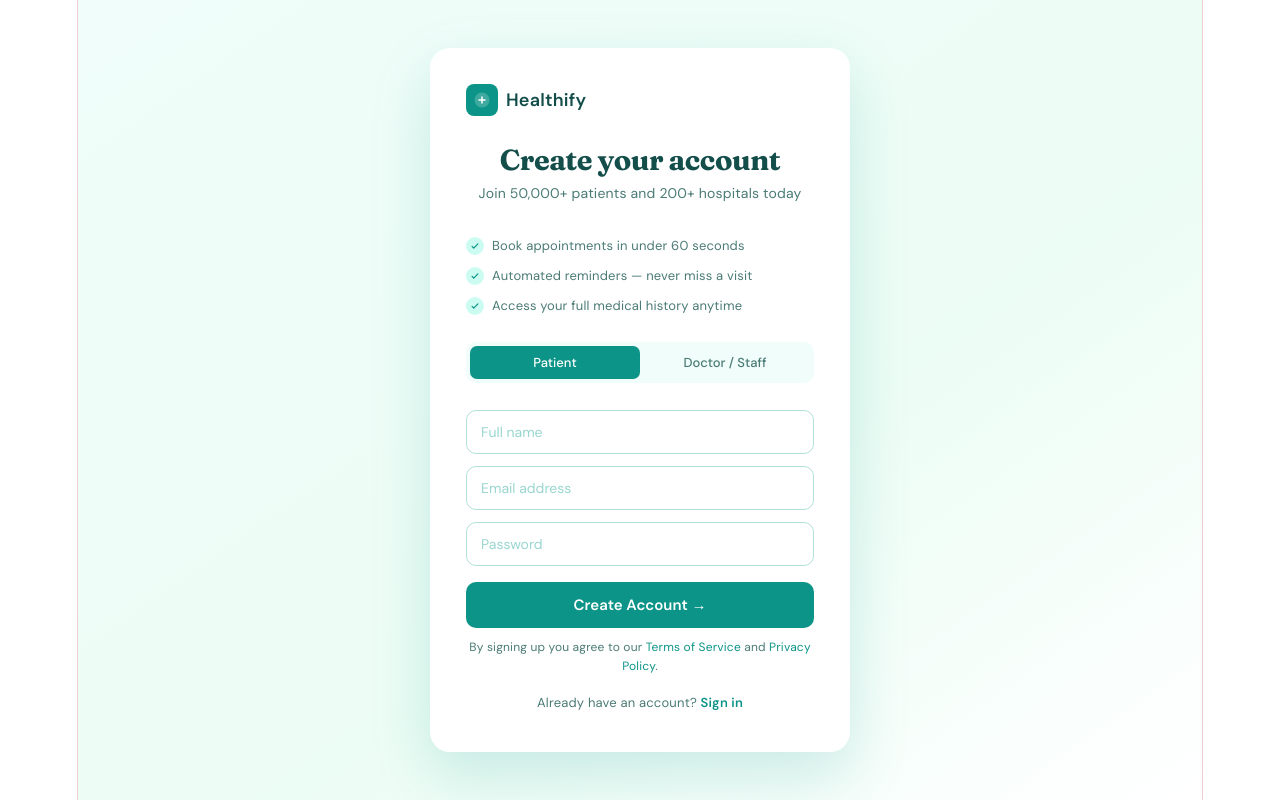
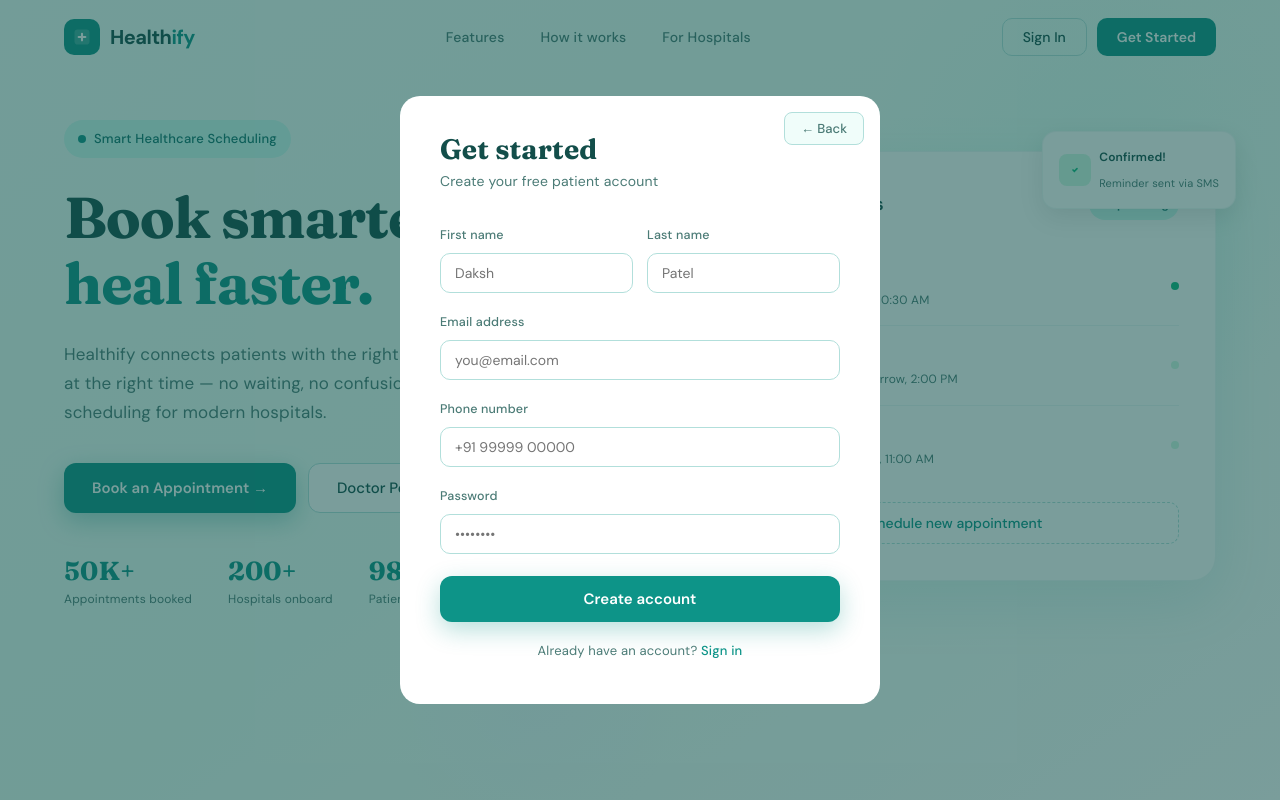
Before and after one commit to dwitipatell/Healthify, a React (Vite) app: page / in a window 1280 px wide. Both pictures are taken after a click on the button "Get Started". Shown: the top 800 px of the page. Built offline with nearby package versions, Linux system fonts and the light colour scheme.

Commit message:
Kuch to kiya hai guys dekhlo!

```diff
--- a/package.json
+++ b/package.json
@@ -10,6 +10,7 @@
     "preview": "vite preview"
   },
   "dependencies": {
+    "@supabase/supabase-js": "^2.101.1",
     "lucide-react": "^1.7.0",
     "react": "^19.2.4",
     "react-dom": "^19.2.4",
@@ -24,6 +25,6 @@
     "eslint-plugin-react-hooks": "^7.0.1",
     "eslint-plugin-react-refresh": "^0.5.2",
     "globals": "^17.4.0",
-    "vite": "^8.0.1"
+    "vite": "^8.0.3"
   }
 }
--- a/src/index.css
+++ b/src/index.css
@@ -8,8 +8,7 @@
   --accent-bg: rgba(170, 59, 255, 0.1);
   --accent-border: rgba(170, 59, 255, 0.5);
   --social-bg: rgba(244, 243, 236, 0.5);
-  --shadow:
-    rgba(0, 0, 0, 0.1) 0 10px 15px -3px, rgba(0, 0, 0, 0.05) 0 4px 6px -2px;
+  --shadow: rgba(0, 0, 0, 0.1) 0 10px 15px -3px, rgba(0, 0, 0, 0.05) 0 4px 6px -2px;
 
   --sans: system-ui, 'Segoe UI', Roboto, sans-serif;
   --heading: system-ui, 'Segoe UI', Roboto, sans-serif;
@@ -24,88 +23,41 @@
   text-rendering: optimizeLegibility;
   -webkit-font-smoothing: antialiased;
   -moz-osx-font-smoothing: grayscale;
-
-  @media (max-width: 1024px) {
-    font-size: 16px;
-  }
 }
 
-@media (prefers-color-scheme: dark) {
-  :root {
-    --text: #9ca3af;
-    --text-h: #f3f4f6;
-    --bg: #16171d;
-    --border: #2e303a;
-    --code-bg: #1f2028;
-    --accent: #c084fc;
-    --accent-bg: rgba(192, 132, 252, 0.15);
-    --accent-border: rgba(192, 132, 252, 0.5);
-    --social-bg: rgba(47, 48, 58, 0.5);
-    --shadow:
-      rgba(0, 0, 0, 0.4) 0 10px 15px -3px, rgba(0, 0, 0, 0.25) 0 4px 6px -2px;
-  }
-
-  #social .button-icon {
-    filter: invert(1) brightness(2);
-  }
+* {
+  margin: 0;
+  padding: 0;
+  box-sizing: border-box;
 }
 
 body {
   margin: 0;
+  width: 100%;
 }
 
 #root {
-  width: 1126px;
-  max-width: 100%;
-  margin: 0 auto;
-  text-align: center;
-  border-inline: 1px solid var(--border);
-  min-height: 100svh;
+  width: 100%;
+  min-height: 100vh;
   display: flex;
   flex-direction: column;
-  box-sizing: border-box;
 }
 
-h1,
-h2 {
+h1, h2 {
   font-family: var(--heading);
   font-weight: 500;
   color: var(--text-h);
 }
 
-h1 {
-  font-size: 56px;
-  letter-spacing: -1.68px;
-  margin: 32px 0;
-  @media (max-width: 1024px) {
-    font-size: 36px;
-    margin: 20px 0;
-  }
-}
-h2 {
-  font-size: 24px;
-  line-height: 118%;
-  letter-spacing: -0.24px;
-  margin: 0 0 8px;
-  @media (max-width: 1024px) {
-    font-size: 20px;
-  }
-}
 p {
   margin: 0;
 }
 
-code,
-.counter {
+code {
   font-family: var(--mono);
-  display: inline-flex;
-  border-radius: 4px;
-  color: var(--text-h);
-}
-
-code {
   font-size: 15px;
   line-height: 135%;
   padding: 4px 8px;
   background: var(--code-bg);
+  border-radius: 4px;
 }
--- a/src/pages/landingpage.jsx
+++ b/src/pages/landingpage.jsx
@@ -1,8 +1,47 @@
 import { useState } from "react";
 import Navbar from "./navbar";
-import "../styles/Global.css";
+import "../styles/global.css";
 import "../styles/landingPage.css";
 
+/* ── Get Started Modal ── */
+function GetStartedModal({ onClose, onLogin }) {
+  return (
+    <div className="modal-overlay">
+      <div className="modal">
+        <button className="modal-back" onClick={onClose}>← Back</button>
+        <div className="modal-title">Get started</div>
+        <div className="modal-sub">Create your free patient account</div>
+        <div className="modal-form-row">
+          <div className="modal-form-group">
+            <label className="modal-label">First name</label>
+            <input className="modal-input" placeholder="Daksh" />
+          </div>
+          <div className="modal-form-group">
+            <label className="modal-label">Last name</label>
+            <input className="modal-input" placeholder="Patel" />
+          </div>
+        </div>
+        <div className="modal-form-group">
+          <label className="modal-label">Email address</label>
+          <input className="modal-input" type="email" placeholder="you@email.com" />
+        </div>
+        <div className="modal-form-group">
+          <label className="modal-label">Phone number</label>
+          <input className="modal-input" type="tel" placeholder="+91 99999 00000" />
+        </div>
+        <div className="modal-form-group">
+          <label className="modal-label">Password</label>
+          <input className="modal-input" type="password" placeholder="••••••••" />
+        </div>
+        <button className="modal-submit">Create account</button>
+        <div className="modal-signin">
+          Already have an account?{" "}
+          <span onClick={onLogin}>Sign in</span>
+        </div>
+      </div>
+    </div>
+  );
+}
 
 /* ── Hero Section ── */
 function HeroSection({ onCTA }) {
@@ -42,10 +81,7 @@ function HeroSection({ onCTA }) {
           </p>
 
           <div className="hero__cta-group">
-            <button
-              onClick={onCTA}
-              className="hero__cta-primary"
-            >
+            <button onClick={onCTA} className="hero__cta-primary">
               Book an Appointment →
             </button>
             <button onClick={onCTA} className="hero__cta-secondary">
@@ -223,13 +259,22 @@ function Footer({ onLogin }) {
 
 /* ── Page Entry ── */
 export default function LandingPage({ onLogin, onSignup }) {
+  const [showModal, setShowModal] = useState(false);
+
+  const handleCTA = () => setShowModal(true);
+  const handleClose = () => setShowModal(false);
+
   return (
     <div>
-      <Navbar onLogin={onLogin} onSignup={onSignup} />
-      <HeroSection onCTA={onSignup} />
+      <Navbar onLogin={onLogin} onSignup={handleCTA} />
+      <HeroSection onCTA={handleCTA} />
       <FeaturesSection />
-      <HowItWorks onCTA={onSignup} />
+      <HowItWorks onCTA={handleCTA} />
       <Footer onLogin={onLogin} />
+
+      {showModal && (
+        <GetStartedModal onClose={handleClose} onLogin={onLogin} />
+      )}
     </div>
   );
 }
--- a/src/pages/login.jsx
+++ b/src/pages/login.jsx
@@ -1,17 +1,16 @@
 import { useState } from 'react';
-import { useNavigate } from 'react-router-dom';
 import { supabase } from '../services/supabase';
 import '../styles/login.css';
 
-const Login = () => {
-  const navigate = useNavigate();
-  const [isSignUp, setIsSignUp]   = useState(false);
-  const [role, setRole]           = useState('patient');   // 'patient' | 'doctor'
-  const [email, setEmail]         = useState('');
-  const [password, setPassword]   = useState('');
-  const [fullName, setFullName]   = useState('');
-  const [loading, setLoading]     = useState(false);
-  const [error, setError]         = useState('');
+const Login = ({ onBack }) => {
+  const [isSignUp, setIsSignUp] = useState(false);
+  const [role, setRole] = useState('patient');
+  const [email, setEmail] = useState('');
+  const [password, setPassword] = useState('');
+  const [fullName, setFullName] = useState('');
+  const [phone, setPhone] = useState('');
+  const [loading, setLoading] = useState(false);
+  const [error, setError] = useState('');
 
   const handleSubmit = async (e) => {
     e.preventDefault();
@@ -19,123 +18,126 @@ const Login = () => {
     setError('');
 
     if (isSignUp) {
-      // ── SIGN UP ──
-      const { data, error: signUpError } = await supabase.auth.signUp({
+      const { error: signUpError } = await supabase.auth.signUp({
         email,
         password,
-        options: {
-          data: { full_name: fullName, role },   // store role in user metadata
-        },
+        options: { data: { full_name: fullName, role, phone } },
       });
-
-      if (signUpError) { setError(signUpError.message); setLoading(false); return; }
-
-      // Optionally insert into a 'profiles' table
-      // await supabase.from('profiles').insert({ id: data.user.id, role, full_name: fullName });
-
+      if (signUpError) {
+        setError(signUpError.message);
+        setLoading(false);
+        return;
+      }
       localStorage.setItem('userRole', role);
-      navigate(role === 'doctor' ? '/doctor-dashboard' : '/patient-dashboard');
-
+      window.location.href = role === 'doctor' ? '/doctor-dashboard' : '/patient-dashboard';
     } else {
-      // ── SIGN IN ──
       const { data, error: signInError } = await supabase.auth.signInWithPassword({ email, password });
-
-      if (signInError) { setError(signInError.message); setLoading(false); return; }
-
-      // Read role from metadata (set at signup) or fallback to selected radio
+      if (signInError) {
+        setError(signInError.message);
+        setLoading(false);
+        return;
+      }
       const savedRole = data.user?.user_metadata?.role || role;
       localStorage.setItem('userRole', savedRole);
-      navigate(savedRole === 'doctor' ? '/doctor-dashboard' : '/patient-dashboard');
+      window.location.href = savedRole === 'doctor' ? '/doctor-dashboard' : '/patient-dashboard';
     }
-
     setLoading(false);
   };
 
   return (
-    <div className="login-page">
-      <div className="login-card">
+    <div className="auth-page">
+      {/* Light subtle dashboard preview background */}
+      <div className="auth-page-bg-preview"></div>
 
-        {/* Logo */}
-        <div className="login-logo">
-          <span className="login-logo-icon">🏥</span>
-          <div>
-            <div className="login-logo-name">Healthify</div>
-            <div className="login-logo-sub">Smart Appointment Scheduling</div>
+      <div className="auth-card">
+        {/* Back Button - Fixed & Prominent */}
+        <button className="login-back-btn" onClick={onBack || (() => window.location.href = '/')}>
+          ← Back to Home
+        </button>
+
+        <div className="auth-card__header">
+          <div className="auth-card__logo-icon">
+            <span style={{ fontSize: '22px' }}>🟢</span>
           </div>
+          <span className="auth-card__logo-text">Healthify</span>
         </div>
 
-        <h2 className="login-title">{isSignUp ? 'Create Account' : 'Welcome Back'}</h2>
-        <p className="login-sub">{isSignUp ? 'Sign up to get started' : 'Sign in to your portal'}</p>
+        <h2 className="auth-card__title">Welcome Back</h2>
+        <p className="auth-card__subtitle">Sign in to your portal</p>
 
-        {/* ── ROLE SELECTOR ── */}
-        <div className="role-selector">
+        <div className="role-toggle">
           <button
             type="button"
-            className={`role-btn ${role === 'patient' ? 'role-active-patient' : ''}`}
+            className={`role-toggle__btn ${role === 'patient' ? 'role-toggle__btn--active-patient' : ''}`}
             onClick={() => setRole('patient')}
           >
-            🧑‍⚕️ I'm a Patient
+            👤 Patient
           </button>
           <button
             type="button"
-            className={`role-btn ${role === 'doctor' ? 'role-active-doctor' : ''}`}
+            className={`role-toggle__btn ${role === 'doctor' ? 'role-toggle__btn--active-doctor' : ''}`}
             onClick={() => setRole('doctor')}
           >
-            👨‍⚕️ I'm a Doctor
+            👨‍⚕️ Doctor
           </button>
         </div>
 
-        {/* ── FORM ── */}
-        <form onSubmit={handleSubmit} className="login-form">
+        <form onSubmit={handleSubmit} className="auth-form">
           {isSignUp && (
-            <div className="form-group">
-              <label>Full Name</label>
+            <>
               <input
                 type="text"
-                placeholder={role === 'doctor' ? 'Dr. Priya Mehta' : 'Rahul Shah'}
+                placeholder={role === 'doctor' ? "Dr. Priya Mehta" : "Full Name"}
+                className="auth-input"
                 value={fullName}
                 onChange={e => setFullName(e.target.value)}
                 required
               />
-            </div>
+              <input
+                type="tel"
+                placeholder="+91 98765 43210"
+                className="auth-input"
+                value={phone}
+                onChange={e => setPhone(e.target.value)}
+              />
+            </>
           )}
 
-          <div className="form-group">
-            <label>Email</label>
           <input
             type="email"
             placeholder="you@example.com"
+            className="auth-input"
             value={email}
             onChange={e => setEmail(e.target.value)}
             required
           />
-          </div>
 
-          <div className="form-group">
-            <label>Password</label>
           <input
             type="password"
             placeholder="••••••••"
+            className="auth-input"
             value={password}
             onChange={e => setPassword(e.target.value)}
             required
           />
-          </div>
 
-          {error && <div className="login-error">{error}</div>}
+          {error && <div className="auth-error">{error}</div>}
 
           <button
             type="submit"
-            className={`login-submit-btn ${role === 'doctor' ? 'btn-doctor' : 'btn-patient'}`}
+            className={role === 'doctor' ? 'auth-submit-doctor' : 'auth-submit-patient'}
             disabled={loading}
           >
-            {loading ? 'Please wait…' : isSignUp ? 'Create Account' : 'Sign In'}
+            {loading ? 'Signing in...' : isSignUp ? 'Create Account →' : 'Sign In →'}
           </button>
         </form>
 
-        <p className="login-toggle">
-          {isSignUp ? 'Already have an account? ' : "Don't have an account? "}
-          <span onClick={() => { setIsSignUp(!isSignUp); setError(''); }}>
+        <p className="auth-footer-text">
+          {isSignUp ? "Already have an account? " : "Don't have an account? "}
+          <span
+            className="auth-footer-link"
+            onClick={() => { setIsSignUp(!isSignUp); setError(''); }}
+          >
             {isSignUp ? 'Sign In' : 'Sign Up'}
           </span>
         </p>
--- a/src/pages/signup.jsx
+++ b/src/pages/signup.jsx
@@ -1,5 +1,5 @@
 import { useState } from "react";
-import "../styles/Global.css";
+import "../styles/global.css";
 import "../styles/login.css";   // shared auth styles
 import "../styles/signup.css";  // signup-specific additions
 
@@ -9,14 +9,24 @@ const BENEFITS = [
   "Access your full medical history anytime",
 ];
 
-export default function SignupPage({ onSwitchToLogin }) {
+export default function SignupPage({ onSwitchToLogin, onBack }) {
   const [role, setRole] = useState("patient");
+  const [fullName, setFullName] = useState("");
+  const [license, setLicense] = useState("");
+  const [email, setEmail] = useState("");
+  const [password, setPassword] = useState("");
 
   const isDoctor = role === "doctor";
 
   return (
     <div className="auth-page">
       <div className="auth-card">
+
+        {/* Back Button - Consistent with Login page */}
+        <button className="login-back-btn" onClick={onBack}>
+          ← Back to Home
+        </button>
+
         {/* Brand */}
         <div className="auth-card__header">
           <div className="auth-card__logo-icon">
@@ -45,7 +55,7 @@ export default function SignupPage({ onSwitchToLogin }) {
           ))}
         </ul>
 
-        {/* Role toggle */}
+        {/* Role Toggle */}
         <div className="role-toggle">
           {[["patient", "Patient"], ["doctor", "Doctor / Staff"]].map(([val, label]) => (
             <button
@@ -67,31 +77,47 @@ export default function SignupPage({ onSwitchToLogin }) {
         {/* Form */}
         <div className="auth-form">
           <input
-            placeholder="Full name"
             type="text"
+            placeholder={isDoctor ? "Dr. Priya Mehta" : "Full Name"}
             className="auth-input"
+            value={fullName}
+            onChange={(e) => setFullName(e.target.value)}
+            required
           />
 
           {isDoctor && (
             <input
+              type="text"
               placeholder="Medical license / Hospital ID"
-              type="text"
               className="auth-input"
+              value={license}
+              onChange={(e) => setLicense(e.target.value)}
+              required
             />
           )}
 
           <input
+            type="email"
             placeholder="Email address"
-            type="email"
             className="auth-input"
-          />
-          <input
-            placeholder="Password"
-            type="password"
-            className="auth-input"
+            value={email}
+            onChange={(e) => setEmail(e.target.value)}
+            required
           />
 
-          <button className={isDoctor ? "auth-submit-doctor" : "auth-submit-patient"}>
+          <input
+            type="password"
+            placeholder="Password"
+            className="auth-input"
+            value={password}
+            onChange={(e) => setPassword(e.target.value)}
+            required
+          />
+
+          <button
+            className={isDoctor ? "auth-submit-doctor" : "auth-submit-patient"}
+            type="button"   // Change to "submit" when you connect to Supabase
+          >
             Create Account →
           </button>
         </div>
--- a/src/styles/landingpage.css
+++ b/src/styles/landingpage.css
@@ -1,6 +1,7 @@
 /* ── Hero Section ── */
 .hero {
   min-height: 100vh;
+  width: 100%;
   background: linear-gradient(145deg, #F0FDFA 0%, #ECFDF5 50%, #FFFFFF 100%);
   padding: 120px 5% 80px;
   position: relative;
@@ -30,7 +31,8 @@
 }
 
 .hero__grid {
-  max-width: 1200px;
+  max-width: 1280px;
+  width: 100%;
   margin: 0 auto;
   display: grid;
   grid-template-columns: 1fr 1fr;
@@ -148,6 +150,10 @@
 }
 
 /* Dashboard card */
+.hero__card-wrap {
+  position: relative;
+}
+
 .hero__card {
   background: #FFFFFF;
   border-radius: 24px;
@@ -300,18 +306,16 @@
   margin: 0;
 }
 
-.hero__card-wrap {
-  position: relative;
-}
-
 /* ── Features Section ── */
 .features {
   padding: 80px 5%;
+  width: 100%;
   background: #FFFFFF;
 }
 
 .features__inner {
-  max-width: 1200px;
+  max-width: 1280px;
+  width: 100%;
   margin: 0 auto;
 }
 
@@ -377,11 +381,13 @@
 /* ── How It Works ── */
 .how-it-works {
   padding: 80px 5%;
+  width: 100%;
   background: #F0FDFA;
 }
 
 .how-it-works__inner {
-  max-width: 1200px;
+  max-width: 1280px;
+  width: 100%;
   margin: 0 auto;
 }
 
@@ -467,11 +473,12 @@
 .footer {
   background: #134E4A;
   padding: 3rem 5%;
+  width: 100%;
   color: #99D6CF;
 }
 
 .footer__inner {
-  max-width: 1200px;
+  max-width: 1280px;
   margin: 0 auto;
   display: flex;
   justify-content: space-between;
@@ -532,3 +539,135 @@
   background: rgba(204, 251, 241, 0.1);
   color: #CCFBF1;
 }
+
+/* ── Get Started Modal ── */
+.modal-overlay {
+  position: fixed;
+  inset: 0;
+  background: rgba(13, 78, 74, 0.55);
+  display: flex;
+  align-items: center;
+  justify-content: center;
+  z-index: 1000;
+  padding: 24px;
+}
+
+.modal {
+  background: #FFFFFF;
+  border-radius: 20px;
+  padding: 40px;
+  width: 100%;
+  max-width: 480px;
+  position: relative;
+}
+
+.modal-back {
+  position: absolute;
+  top: 16px;
+  right: 16px;
+  background: #F0FDFA;
+  border: 1px solid #B2DFDB;
+  border-radius: 8px;
+  padding: 7px 16px;
+  font-size: 13px;
+  font-weight: 500;
+  color: #4B7B76;
+  cursor: pointer;
+  font-family: 'DM Sans', sans-serif;
+  transition: all 0.15s ease;
+}
+
+.modal-back:hover {
+  border-color: #0D9488;
+  color: #0D9488;
+  background: #CCFBF1;
+}
+
+.modal-title {
+  font-family: 'Fraunces', serif;
+  font-size: 28px;
+  font-weight: 700;
+  color: #134E4A;
+  margin-bottom: 6px;
+}
+
+.modal-sub {
+  font-family: 'DM Sans', sans-serif;
+  font-size: 14px;
+  color: #4B7B76;
+  margin-bottom: 28px;
+}
+
+.modal-form-row {
+  display: grid;
+  grid-template-columns: 1fr 1fr;
+  gap: 14px;
+}
+
+.modal-form-group {
+  margin-bottom: 16px;
+}
+
+.modal-label {
+  display: block;
+  font-family: 'DM Sans', sans-serif;
+  font-size: 12.5px;
+  font-weight: 500;
+  color: #4B7B76;
+  margin-bottom: 5px;
+}
+
+.modal-input {
+  width: 100%;
+  padding: 10px 14px;
+  border: 1.5px solid #B2DFDB;
+  border-radius: 10px;
+  font-size: 14px;
+  font-family: 'DM Sans', sans-serif;
+  color: #134E4A;
+  background: #fff;
+  outline: none;
+  transition: border-color 0.15s ease;
+}
+
+.modal-input:focus {
+  border-color: #0D9488;
+}
+
+.modal-submit {
+  width: 100%;
+  padding: 13px;
+  background: #0D9488;
+  color: #fff;
+  border: none;
+  border-radius: 12px;
+  font-size: 15px;
+  font-weight: 600;
+  cursor: pointer;
+  font-family: 'DM Sans', sans-serif;
+  margin-top: 6px;
+  transition: background 0.15s ease;
+  box-shadow: 0 8px 24px rgba(13, 148, 136, 0.3);
+}
+
+.modal-submit:hover {
+  background: #0f766e;
+}
+
+.modal-signin {
+  text-align: center;
+  font-family: 'DM Sans', sans-serif;
+  font-size: 13px;
+  color: #4B7B76;
+  margin-top: 16px;
+}
+
+.modal-signin span {
+  color: #0D9488;
+  cursor: pointer;
+  font-weight: 500;
+}
+
+.modal-signin span:hover {
+  text-decoration: underline;
+}
```
Also changed, not shown: src/styles/login.css (+116 -0 lines), 1 other file (tests, documents, lock files or other folders). Lines whose indentation alone changed are shown as unchanged.
